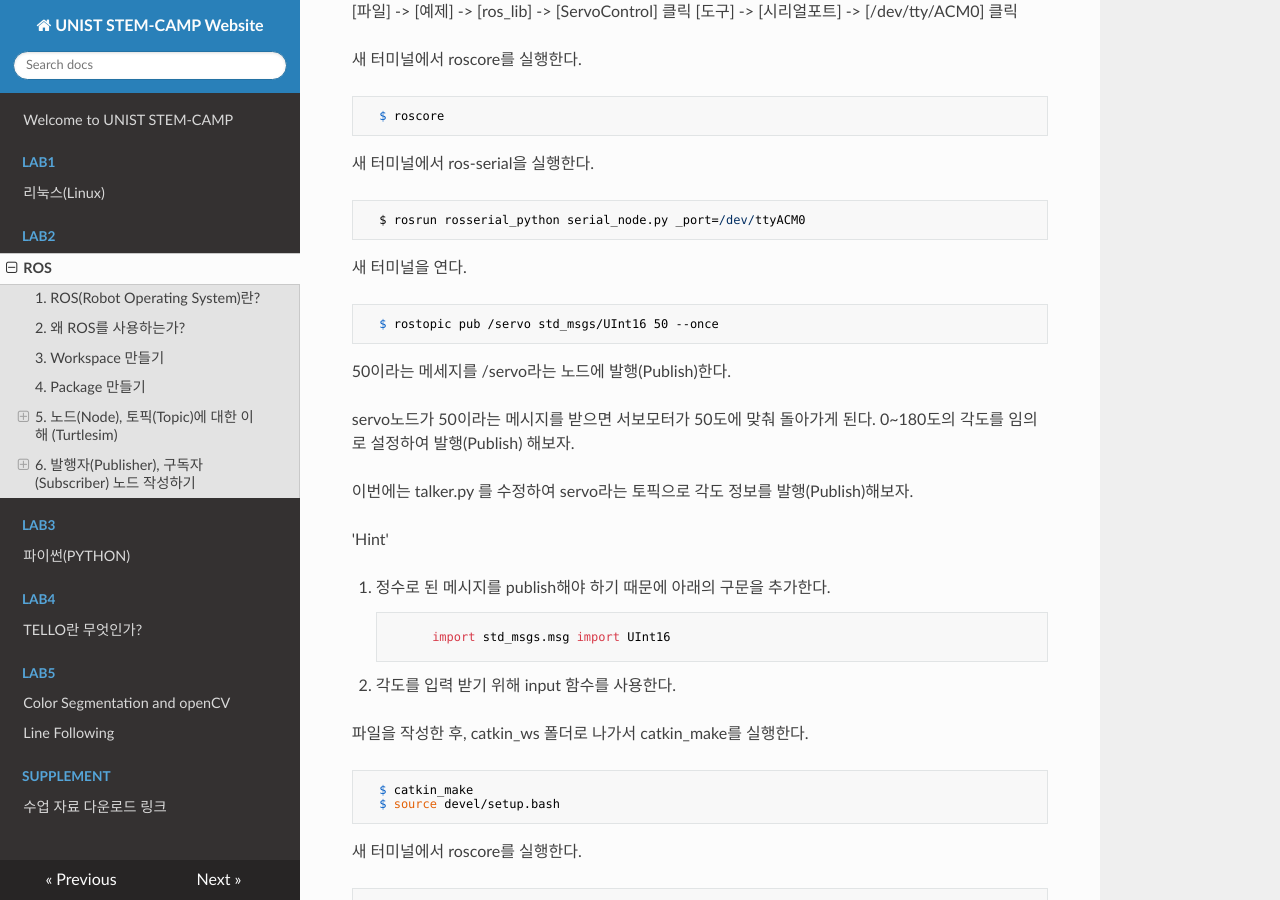
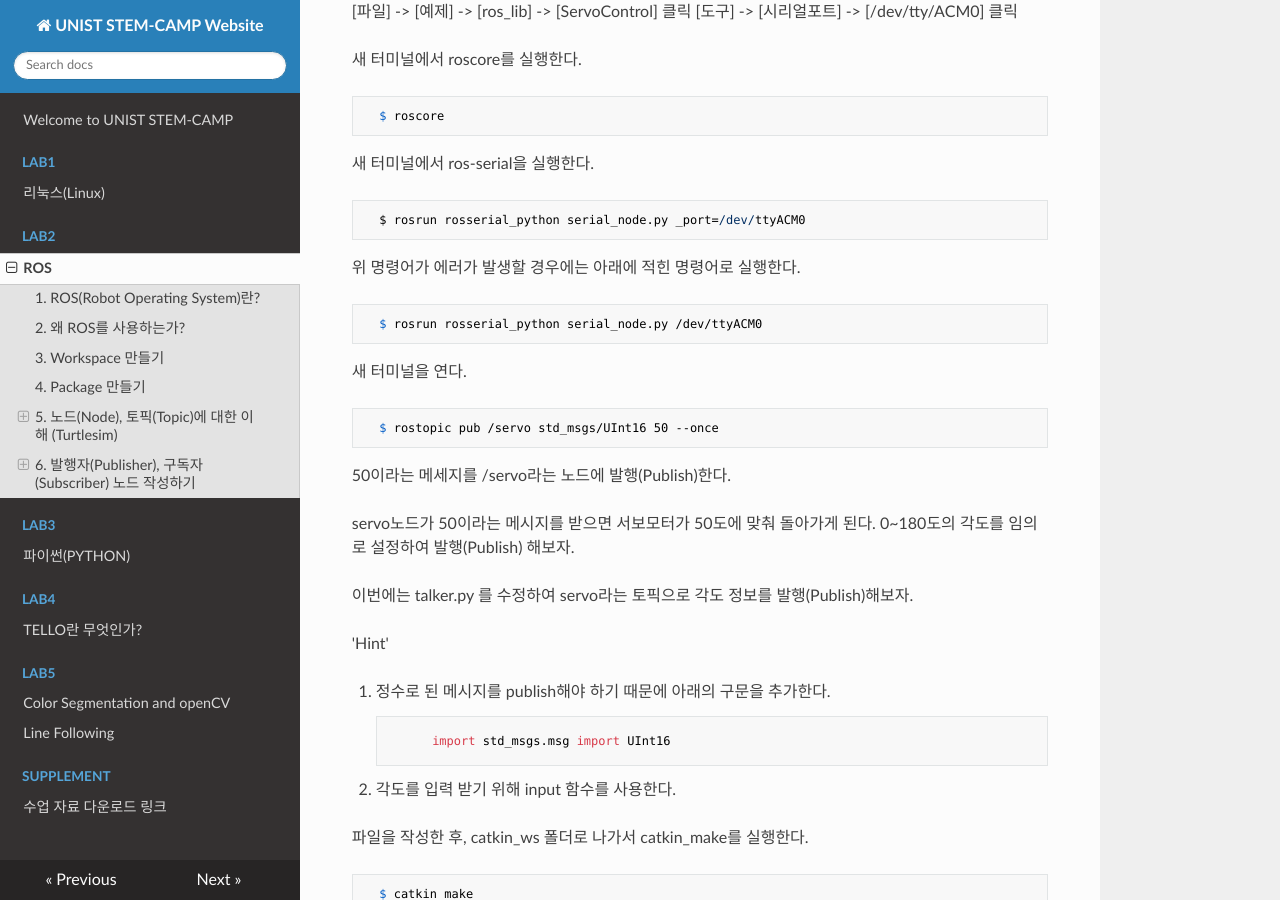
Before and after one commit to UNIST-STEM/2020, an MkDocs documentation site: the page built from docs/Lab2/ROS.md, in a window 1280 px wide and 900 px high, scrolled down 7859 px. Built offline with MkDocs 1.6.1, drawn with Linux system fonts in a browser that asks for light colours; nearby versions of some CDN libraries.

Commit message:
rosrun rosserial add

```diff
--- a/docs/Lab2/ROS.md
+++ b/docs/Lab2/ROS.md
@@ -265,6 +265,10 @@ ROS workstation을 설치한다.
 
       $ rosrun rosserial_python serial_node.py _port=/dev/ttyACM0
 
+위 명령어가 에러가 발생할 경우에는 아래에 적힌 명령어로 실행한다.
+
+      $ rosrun rosserial_python serial_node.py /dev/ttyACM0
+
 새 터미널을 연다.
 
       $ rostopic pub /servo std_msgs/UInt16 50 --once
```
Also changed, not shown: site/Lab2/ROS/index.html, site/index.html, site/mkdocs/search_index.json.
